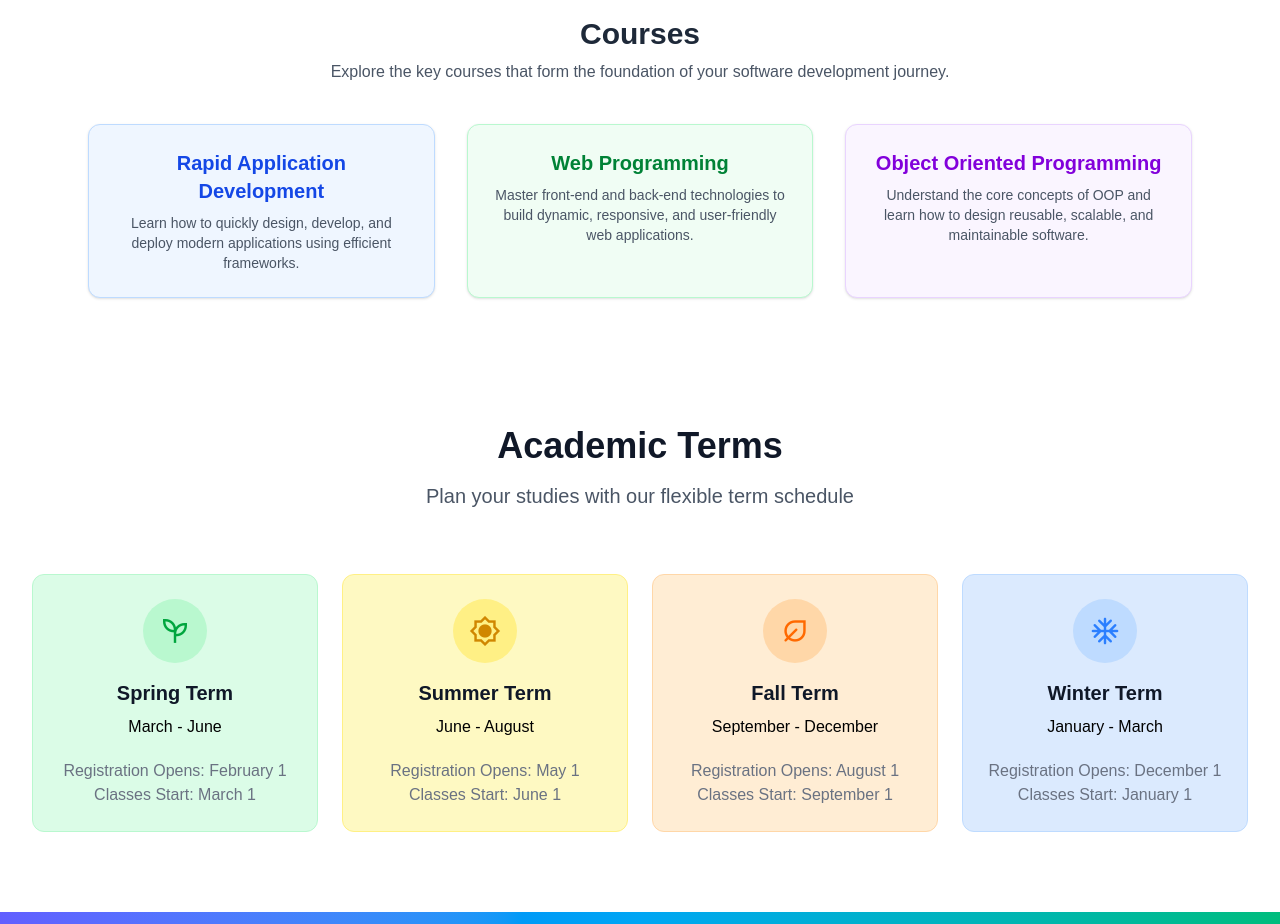
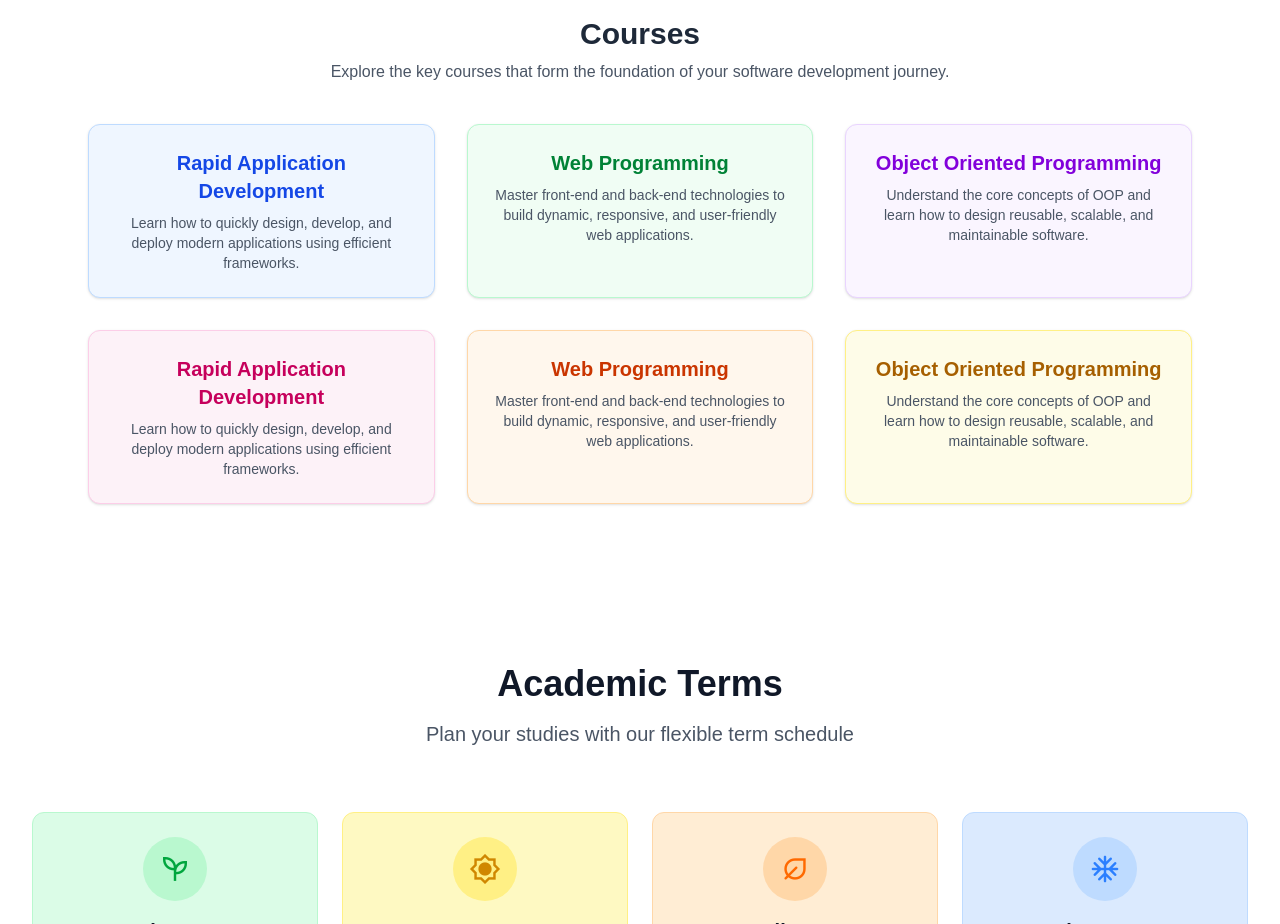
Before and after one commit to Lorenzo-Ronzani/web_programming_project, a React (Vite) app: page / in a window 1280 px wide. Shown: the part 2220-3144 px from the top of the page. Built offline with nearby package versions, Linux system fonts and the light colour scheme; a web font is replaced by a local one.

Commit message:
atualizacao dos cursos

```diff
--- a/src/components/courses/Courses.jsx
+++ b/src/components/courses/Courses.jsx
@@ -1,34 +1,95 @@
 function Courses() {
+  const courses = [
+    {
+      name: 'Rapid Application Development',
+      description: 'Learn how to quickly design, develop, and deploy modern applications using efficient frameworks.',
+      bgColor: 'bg-blue-50',
+      borderColor: 'border-blue-200',
+      textColor: 'text-blue-700'
+    },
+    {
+      name: 'Web Programming',
+      description: 'Master front-end and back-end technologies to build dynamic, responsive, and user-friendly web applications.',
+      bgColor: 'bg-green-50',
+      borderColor: 'border-green-200',
+      textColor: 'text-green-700'
+    },
+    {
+      name: 'Object Oriented Programming',
+      description: 'Understand the core concepts of OOP and learn how to design reusable, scalable, and maintainable software.',
+      bgColor: 'bg-purple-50',
+      borderColor: 'border-purple-200',
+      textColor: 'text-purple-700'
+    },
+    {
+      name: 'Rapid Application Development',
+      description: 'Learn how to quickly design, develop, and deploy modern applications using efficient frameworks.',
+      bgColor: 'bg-pink-50',
+      borderColor: 'border-pink-200',
+      textColor: 'text-pink-700'
+    },
+    {
+      name: 'Web Programming',
+      description: 'Master front-end and back-end technologies to build dynamic, responsive, and user-friendly web applications.',
+      bgColor: 'bg-orange-50',
+      borderColor: 'border-orange-200',
+      textColor: 'text-orange-700'
+    },
+    {
+      name: 'Object Oriented Programming',
+      description: 'Understand the core concepts of OOP and learn how to design reusable, scalable, and maintainable software.',
+      bgColor: 'bg-yellow-50',
+      borderColor: 'border-yellow-200',
+      textColor: 'text-yellow-700'
+    }
+  ];
   return (
-    <section className="bg-white py-12">
-      <div className="max-w-6xl mx-auto px-6 text-center">
-        <h2 className="text-3xl font-bold text-gray-800 mb-2">Courses</h2>
-        <p className="text-gray-600 mb-10">
-          Explore the key courses that form the foundation of your software development journey.
-        </p>
+    <section className='bg-white py-12'>
+      <div className='mx-auto max-w-6xl px-6 text-center'>
+        <h2 className='mb-2 text-3xl font-bold text-gray-800'>Courses</h2>
+        <p className='mb-10 text-gray-600'>Explore the key courses that form the foundation of your software development journey.</p>
 
-        <div className="grid grid-cols-1 sm:grid-cols-3 gap-8">
-          <div className="bg-blue-50 border border-blue-200 rounded-xl p-6 shadow hover:shadow-lg transition">
-            <h3 className="text-xl font-semibold text-blue-700 mb-2">Rapid Application Development</h3>
-            <p className="text-sm text-gray-600">
-              Learn how to quickly design, develop, and deploy modern applications using efficient frameworks.
-            </p>
+        <div className='mb-8 grid grid-cols-1 gap-8 sm:grid-cols-3'>
+          {courses.map((course, index) => (
+            <div key={index} className={`rounded-xl border ${course.borderColor} ${course.bgColor} p-6 shadow transition hover:shadow-lg`}>
+              <h3 className={`mb-2 text-xl font-semibold ${course.textColor}`}>{course.name}</h3>
+              <p className='text-sm text-gray-600'>{course.description}</p>
+            </div>
+          ))}
+        </div>
+
+        {/* <div className='mb-8 grid grid-cols-1 gap-8 sm:grid-cols-3'>
+          <div className='rounded-xl border border-blue-200 bg-blue-50 p-6 shadow transition hover:shadow-lg'>
+            <h3 className='mb-2 text-xl font-semibold text-blue-700'>Rapid Application Development</h3>
+            <p className='text-sm text-gray-600'>Learn how to quickly design, develop, and deploy modern applications using efficient frameworks.</p>
           </div>
 
-          <div className="bg-green-50 border border-green-200 rounded-xl p-6 shadow hover:shadow-lg transition">
-            <h3 className="text-xl font-semibold text-green-700 mb-2">Web Programming</h3>
-            <p className="text-sm text-gray-600">
-              Master front-end and back-end technologies to build dynamic, responsive, and user-friendly web applications.
-            </p>
+          <div className='rounded-xl border border-green-200 bg-green-50 p-6 shadow transition hover:shadow-lg'>
+            <h3 className='mb-2 text-xl font-semibold text-green-700'>Web Programming</h3>
+            <p className='text-sm text-gray-600'>Master front-end and back-end technologies to build dynamic, responsive, and user-friendly web applications.</p>
           </div>
 
-          <div className="bg-purple-50 border border-purple-200 rounded-xl p-6 shadow hover:shadow-lg transition">
-            <h3 className="text-xl font-semibold text-purple-700 mb-2">Object Oriented Programming</h3>
-            <p className="text-sm text-gray-600">
-              Understand the core concepts of OOP and learn how to design reusable, scalable, and maintainable software.
-            </p>
+          <div className='rounded-xl border border-purple-200 bg-purple-50 p-6 shadow transition hover:shadow-lg'>
+            <h3 className='mb-2 text-xl font-semibold text-purple-700'>Object Oriented Programming</h3>
+            <p className='text-sm text-gray-600'>Understand the core concepts of OOP and learn how to design reusable, scalable, and maintainable software.</p>
           </div>
-        </div>
+        </div> */}
+        {/* <div className='grid grid-cols-1 gap-8 sm:grid-cols-3'>
+          <div className='rounded-xl border border-blue-200 bg-blue-50 p-6 shadow transition hover:shadow-lg'>
+            <h3 className='mb-2 text-xl font-semibold text-blue-700'>Rapid Application Development</h3>
+            <p className='text-sm text-gray-600'>Learn how to quickly design, develop, and deploy modern applications using efficient frameworks.</p>
+          </div>
+
+          <div className='rounded-xl border border-green-200 bg-green-50 p-6 shadow transition hover:shadow-lg'>
+            <h3 className='mb-2 text-xl font-semibold text-green-700'>Web Programming</h3>
+            <p className='text-sm text-gray-600'>Master front-end and back-end technologies to build dynamic, responsive, and user-friendly web applications.</p>
+          </div>
+
+          <div className='rounded-xl border border-purple-200 bg-red-50 p-6 shadow transition hover:shadow-lg'>
+            <h3 className='mb-2 text-xl font-semibold text-red-700'>Object Oriented Programming</h3>
+            <p className='text-sm text-gray-600'>Understand the core concepts of OOP and learn how to design reusable, scalable, and maintainable software.</p>
+          </div>
+        </div>*/}
       </div>
     </section>
   );
```
